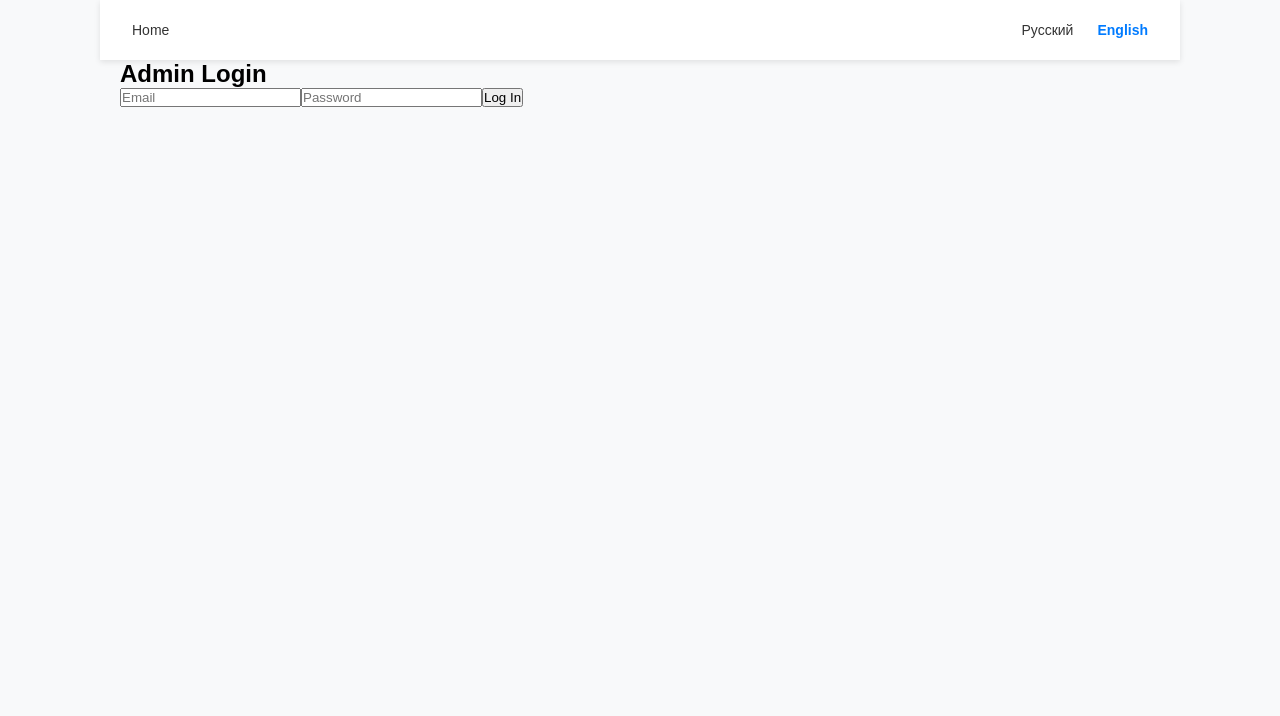
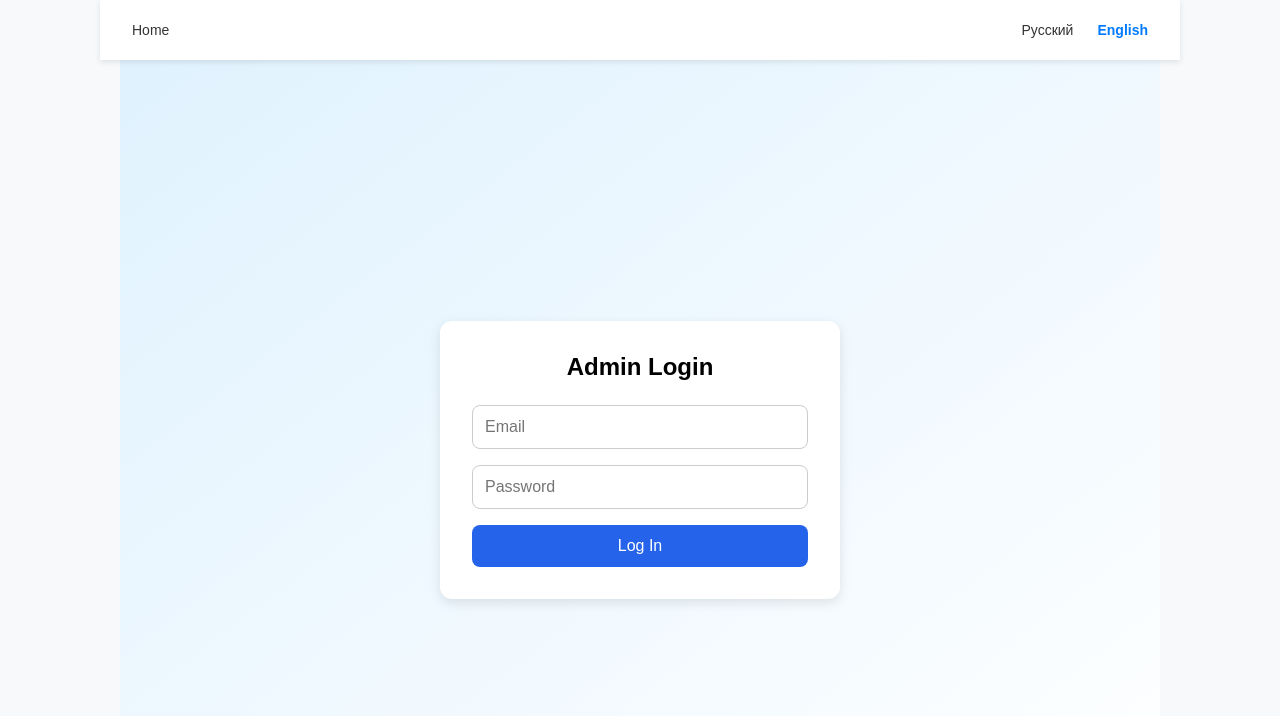
Before and after one commit to kuanysh-bk/kuks-booking, a React (Vite) app: page /admin/login in a window 1280 px wide. Shown: the top 716 px of the page. Built offline with nearby package versions, Linux system fonts and the light colour scheme.

Commit message:
add LoginPage.css

```diff
--- /dev/null
+++ b/src/admin/LoginPage.css
@@ -0,0 +1,55 @@
+.login-container {
+    height: 100vh;
+    background: linear-gradient(to bottom right, #e0f2fe, #ffffff);
+    display: flex;
+    justify-content: center;
+    align-items: center;
+  }
+
+  .login-box {
+    background: #fff;
+    padding: 2rem;
+    border-radius: 12px;
+    box-shadow: 0 4px 12px rgba(0, 0, 0, 0.1);
+    width: 100%;
+    max-width: 400px;
+  }
+
+  .login-title {
+    font-size: 1.5rem;
+    font-weight: 600;
+    text-align: center;
+    margin-bottom: 1.5rem;
+  }
+
+  .login-input {
+    width: 100%;
+    padding: 0.75rem;
+    margin-bottom: 1rem;
+    border: 1px solid #ccc;
+    border-radius: 8px;
+    font-size: 1rem;
+  }
+
+  .login-button {
+    width: 100%;
+    padding: 0.75rem;
+    background-color: #2563eb;
+    color: white;
+    font-size: 1rem;
+    border: none;
+    border-radius: 8px;
+    cursor: pointer;
+    transition: background-color 0.2s ease;
+  }
+
+  .login-button:hover {
+    background-color: #1d4ed8;
+  }
+
+  .login-error {
+    color: red;
+    font-size: 0.9rem;
+    margin-bottom: 1rem;
+    text-align: center;
+  }
--- a/src/admin/LoginPage.jsx
+++ b/src/admin/LoginPage.jsx
@@ -1,6 +1,7 @@
 import React, { useState } from 'react';
 import { useNavigate } from 'react-router-dom';
 import { useTranslation } from 'react-i18next';
+import './LoginPage.css'; // подключаем стили
 
 const LoginPage = () => {
   const navigate = useNavigate();
@@ -29,13 +30,13 @@ const LoginPage = () => {
   };
 
   return (
-    <div className="min-h-screen bg-gradient-to-br from-blue-100 to-white flex items-center justify-center">
-      <div className="bg-white shadow-lg rounded-xl p-8 w-full max-w-sm">
-        <h2 className="text-2xl font-semibold text-center mb-6">{t('login.title')}</h2>
+    <div className="login-container">
+      <div className="login-box">
+        <h2 className="login-title">{t('login.title')}</h2>
 
         <input
           type="email"
-          className="w-full mb-3 p-2 border rounded focus:outline-none focus:ring focus:border-blue-400"
+          className="login-input"
           placeholder={t('login.email')}
           value={email}
           onChange={e => setEmail(e.target.value)}
@@ -43,18 +44,15 @@ const LoginPage = () => {
 
         <input
           type="password"
-          className="w-full mb-3 p-2 border rounded focus:outline-none focus:ring focus:border-blue-400"
+          className="login-input"
           placeholder={t('login.password')}
           value={password}
           onChange={e => setPassword(e.target.value)}
         />
 
-        {error && <p className="text-red-500 text-sm mb-3">{error}</p>}
+        {error && <div className="login-error">{error}</div>}
 
-        <button
-          onClick={handleLogin}
-          className="w-full bg-blue-600 hover:bg-blue-700 text-white font-medium py-2 rounded"
-        >
+        <button className="login-button" onClick={handleLogin}>
           {t('login.submit')}
         </button>
       </div>
```
